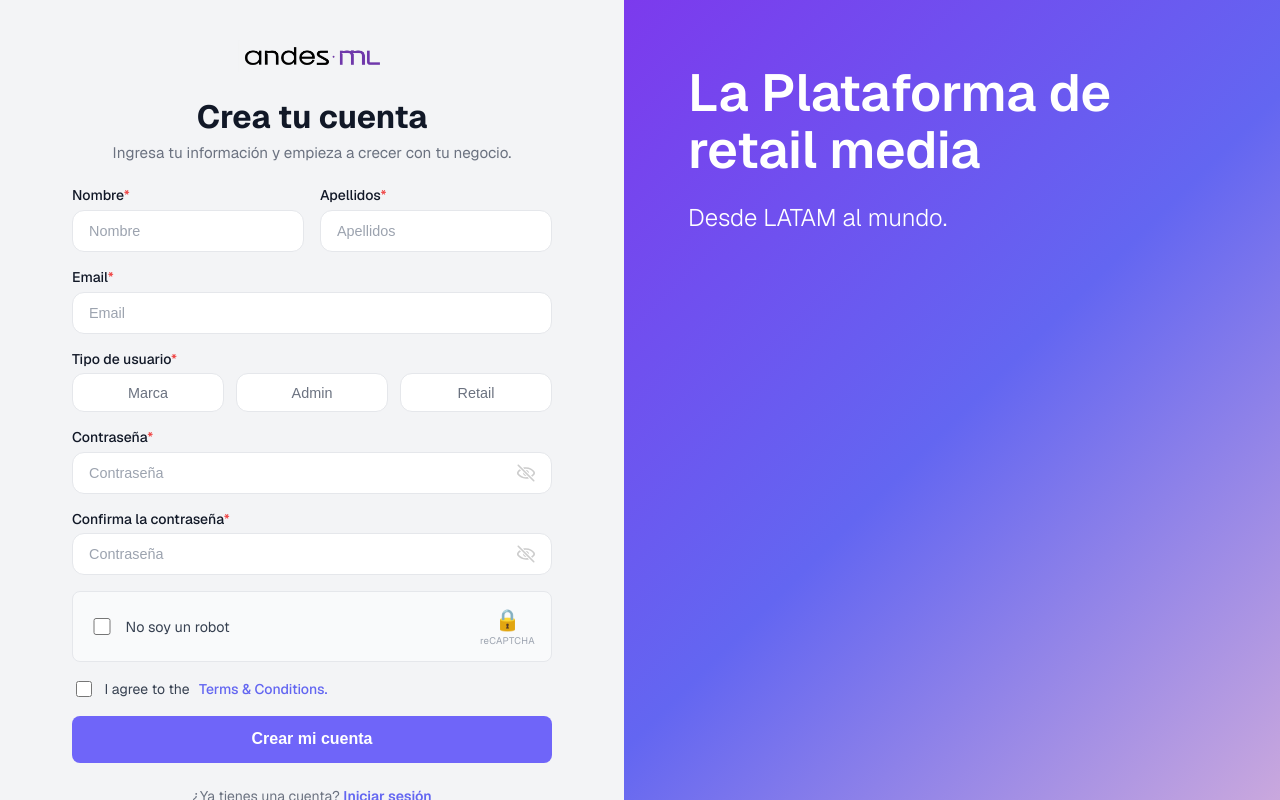
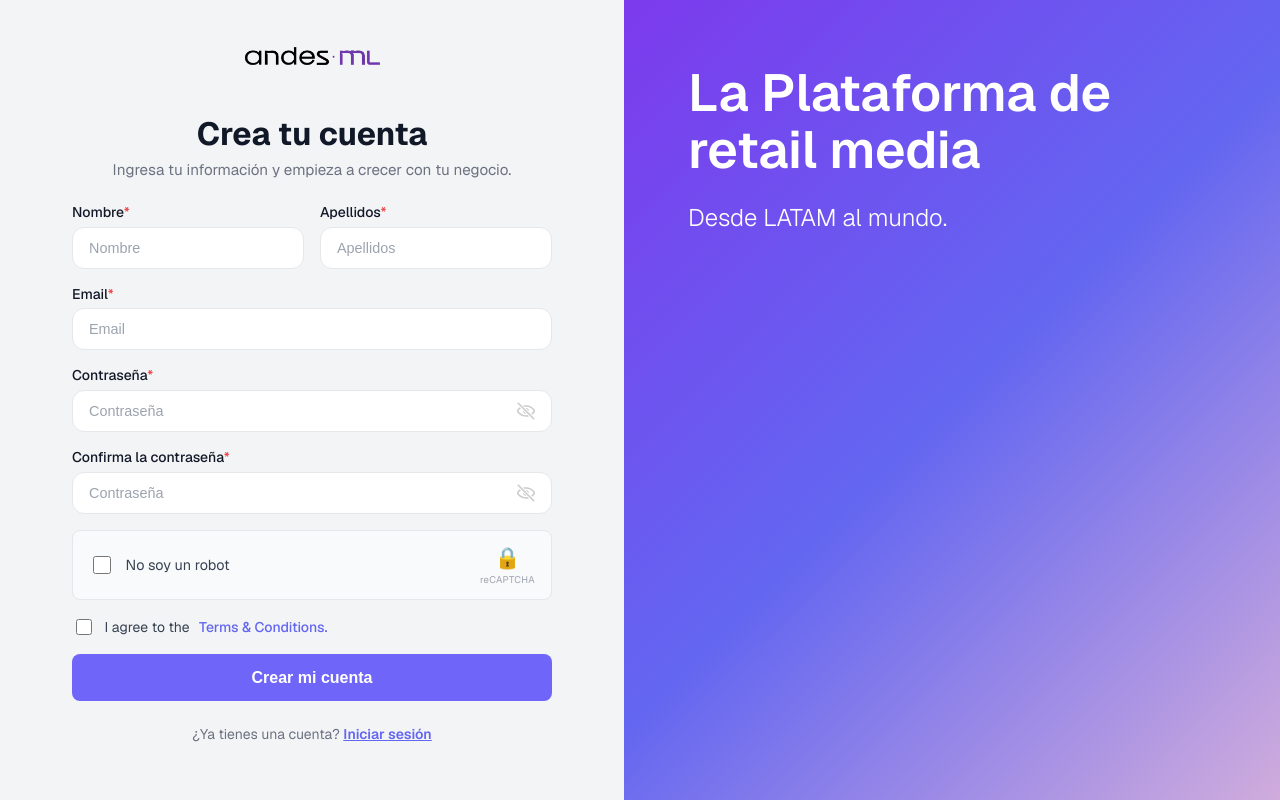
Before and after one commit to FelipeFuentesG/insights-frontend-ci, a Next.js app in the folder insightsweb/: page /register in a window 1280 px wide. Built offline with nearby package versions, Linux system fonts and the light colour scheme.

Commit message:
wip: cambios antes de revert

```diff
--- a/insightsweb/pages/register.tsx
+++ b/insightsweb/pages/register.tsx
@@ -3,16 +3,9 @@ import Link from "next/link";
 import { useState } from "react";
 
 
-const USER_TYPES = [
-  { value: "marca", label: "Marca" },
-  { value: "admin", label: "Admin" },
-  { value: "retail", label: "Retail" },
-];
-
 export default function Register() {
   const [showPassword, setShowPassword] = useState(false);
   const [showConfirm, setShowConfirm] = useState(false);
-  const [userType, setUserType] = useState("");
 
   return (
     <main className="layout-register-main">
@@ -57,24 +50,6 @@ export default function Register() {
                 Email<span className="layout-register-label-required">*</span>
               </label>
               <input type="email" placeholder="Email" className="layout-register-input" />
-            </div>
-
-            <div className="layout-register-field">
-              <label className="layout-register-label">
-                Tipo de usuario<span className="layout-register-label-required">*</span>
-              </label>
-              <div className="layout-register-user-type-group">
-                {USER_TYPES.map((type) => (
-                  <button
-                    key={type.value}
-                    type="button"
-                    className={`layout-register-user-type-btn${userType === type.value ? " layout-register-user-type-btn--active" : ""}`}
-                    onClick={() => setUserType(type.value)}
-                  >
-                    {type.label}
-                  </button>
-                ))}
-              </div>
             </div>
 
             <div className="layout-register-field">
--- a/insightsweb/styles/register.css
+++ b/insightsweb/styles/register.css
@@ -106,36 +106,6 @@ body {
 
 .layout-register-input::placeholder { color: #9ca3af; }
 .layout-register-input:focus { border-color: #6366f1; }
-
-.layout-register-user-type-group {
-  display: flex;
-  gap: 0.75rem;
-}
-
-.layout-register-user-type-btn {
-  flex: 1;
-  padding: 0.65rem 0.5rem;
-  border: 1.5px solid #e5e7eb;
-  border-radius: 0.75rem;
-  background-color: #ffffff;
-  font-size: 0.9rem;
-  font-weight: 500;
-  color: #6b7280;
-  cursor: pointer;
-  transition: border-color 0.15s ease, color 0.15s ease, background-color 0.15s ease;
-}
-
-.layout-register-user-type-btn:hover {
-  border-color: #6366f1;
-  color: #6366f1;
-}
-
-.layout-register-user-type-btn--active {
-  border-color: #6366f1;
-  background-color: #eef2ff;
-  color: #4f46e5;
-  font-weight: 600;
-}
 
 .layout-register-input-wrapper {
     position: relative;
```
